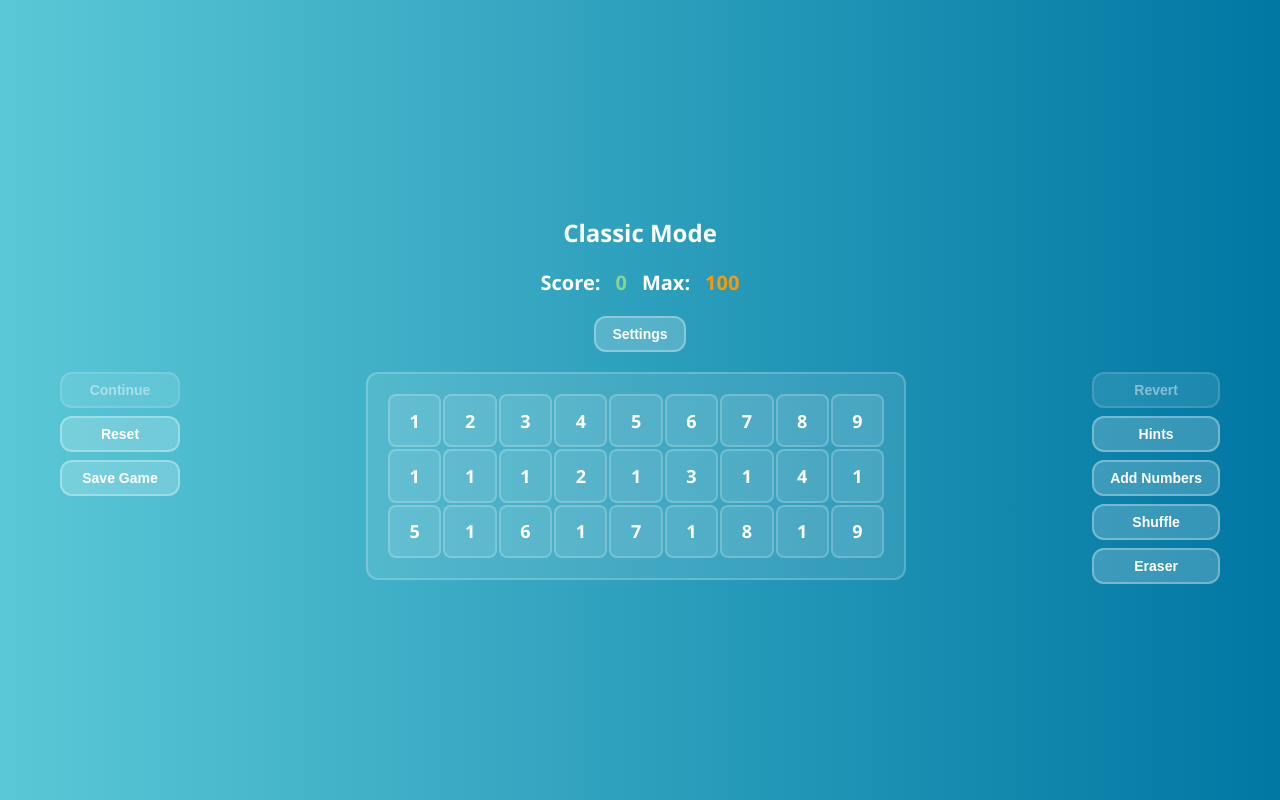
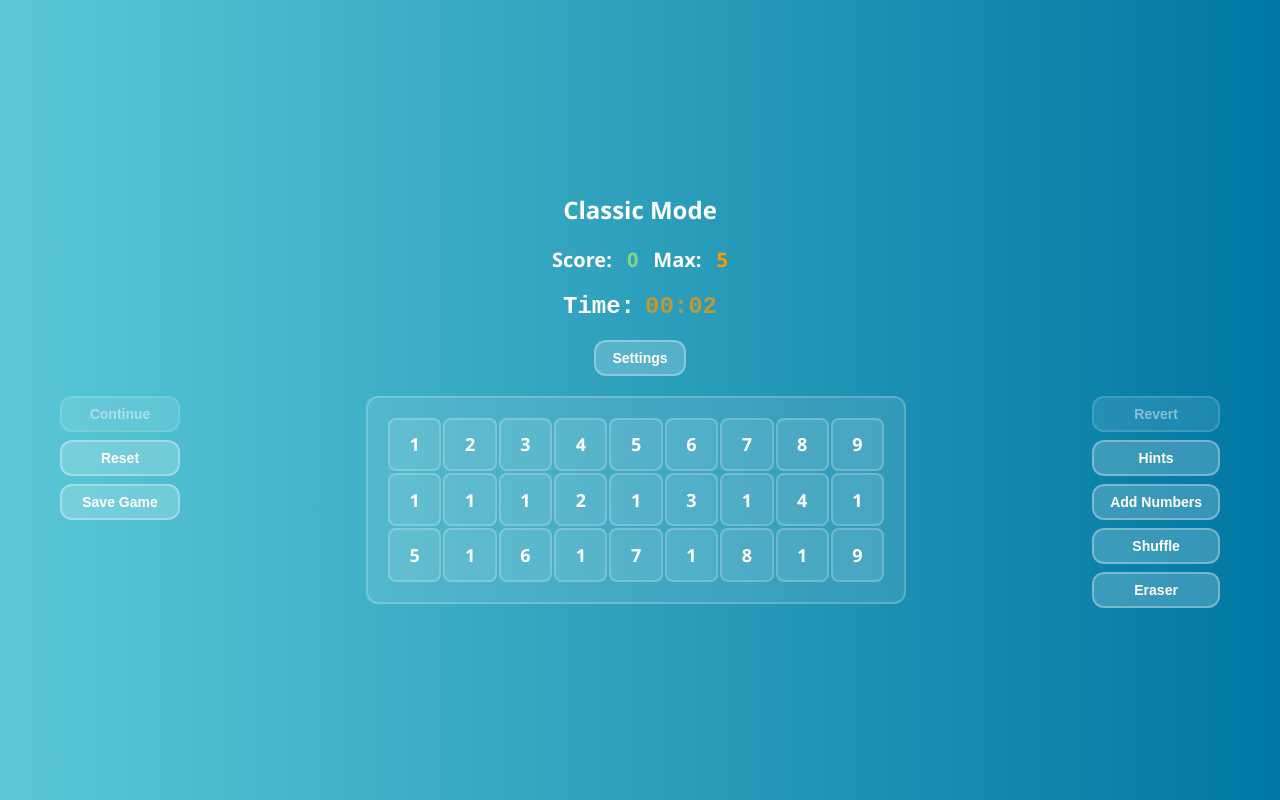
Before and after one commit to Yakubovskaya/pair-em-up, a website built with Vite: page index.html in a window 1280 px wide. Both pictures are taken after a click on the button "Classic". Built offline with nearby package versions, Linux system fonts and the light colour scheme.

Commit message:
feat: add timer to classic game mode

```diff
--- a/src/scripts/cell-selection-handler.js
+++ b/src/scripts/cell-selection-handler.js
@@ -1,5 +1,6 @@
 import { calculatePoints, addPoints, checkWin } from './score';
 import { renderWinScreen } from './render-win-screen';
+import { getTime, stopTimer } from './timer';
 
 let selectedCells = [];
 
@@ -134,7 +135,9 @@ const checkPairs = (cols) => {
   const isWin = checkWin();
 
   if (isWin) {
-    renderWinScreen(maxScore);
+    stopTimer();
+    const time = getTime();
+    renderWinScreen(maxScore, time);
   }
 
   removeMatchedCells();
--- a/src/scripts/render-win-screen.js
+++ b/src/scripts/render-win-screen.js
@@ -1,6 +1,7 @@
 import { resetScore } from './score';
+import { startClassicGame } from './start-classic-game';
 
-const renderWinScreen = (maxScore) => {
+const renderWinScreen = (maxScore, time) => {
   const gameContainer = document.querySelector('.game');
   if (gameContainer) {
     gameContainer.classList.add('hidden');
@@ -17,13 +18,16 @@ const renderWinScreen = (maxScore) => {
   winMessage.classList.add('win-screen__message');
   winMessage.textContent = `Congratulations! You reached ${maxScore} points!`;
 
+  const winTime = document.createElement('p');
+  winTime.classList.add('win-screen__time');
+  winTime.textContent = time;
+
   const playAgainButton = document.createElement('button');
   playAgainButton.classList.add('win-screen__button', 'button');
   playAgainButton.textContent = 'Play Again';
   playAgainButton.addEventListener('click', () => {
     winScreen.remove();
-    gameContainer.classList.remove('hidden');
-    resetScore();
+    startClassicGame();
   });
 
   const menuButton = document.createElement('button');
@@ -43,6 +47,7 @@ const renderWinScreen = (maxScore) => {
 
   winScreen.appendChild(winTitle);
   winScreen.appendChild(winMessage);
+  winScreen.appendChild(winTime);
   winScreen.appendChild(playAgainButton);
   winScreen.appendChild(menuButton);
 
--- a/src/scripts/score.js
+++ b/src/scripts/score.js
@@ -1,5 +1,5 @@
 let currentScore = 0;
-const maxScore = 100;
+const maxScore = 5;
 
 const calculatePoints = (firstCell, secondCell) => {
   const num1 = firstCell.number;
--- a/src/scripts/start-classic-game.js
+++ b/src/scripts/start-classic-game.js
@@ -1,5 +1,6 @@
 import { createClassicGrid, renderClassicGrid } from './render-classic-mode.js';
 import { resetScore, updateScoreDisplay } from './score.js';
+import { resetTimer, startTimer } from './timer.js';
 
 const onClassicButtonClick = () => {
   startClassicGame();
@@ -47,6 +48,20 @@ const startClassicGame = () => {
   scoreContainer.appendChild(maxLabel);
   scoreContainer.appendChild(maxValue);
 
+  const timerContainer = document.createElement('div');
+  timerContainer.classList.add('game__timer-container');
+
+  const timerLabel = document.createElement('span');
+  timerLabel.classList.add('game__timer-label');
+  timerLabel.textContent = 'Time:';
+
+  const timerValue = document.createElement('span');
+  timerValue.classList.add('game__timer-value');
+  timerValue.textContent = '00:00';
+
+  timerContainer.appendChild(timerLabel);
+  timerContainer.appendChild(timerValue);
+
   const controlButtonsContainer = document.createElement('div');
   controlButtonsContainer.classList.add('game__control-buttons');
 
@@ -60,7 +75,6 @@ const startClassicGame = () => {
   resetButton.textContent = 'Reset';
   resetButton.addEventListener('click', () => {
     startClassicGame();
-    resetScore();
   });
 
   const saveButton = document.createElement('button');
@@ -117,10 +131,15 @@ const startClassicGame = () => {
 
   gameContainer.appendChild(gameTitle);
   gameContainer.appendChild(scoreContainer);
+  gameContainer.appendChild(timerContainer);
   gameContainer.appendChild(settingsButton);
   gameContainer.appendChild(gameContentWrapper);
 
   document.body.appendChild(gameContainer);
+
+  resetScore();
+  resetTimer();
+  startTimer();
 
   updateScoreDisplay();
 
@@ -128,4 +147,4 @@ const startClassicGame = () => {
   renderClassicGrid(gameGridContainer);
 };
 
-export { onClassicButtonClick };
+export { startClassicGame, onClassicButtonClick };
--- /dev/null
+++ b/src/scripts/timer.js
@@ -0,0 +1,42 @@
+let seconds = 0;
+let interval = null;
+
+const startTimer = () => {
+  if (interval !== null) return;
+
+  interval = setInterval(() => {
+    seconds++;
+    updateDisplay();
+  }, 1000);
+};
+
+const updateDisplay = () => {
+  const element = document.querySelector('.game__timer-value');
+
+  const mins = Math.floor(seconds / 60);
+  const secs = seconds - mins * 60;
+
+  element.textContent = `${mins.toString().padStart(2, '0')}:${secs.toString().padStart(2, '0')}`;
+
+  return element;
+};
+
+const stopTimer = () => {
+  if (interval !== null) {
+    clearInterval(interval);
+    interval = null;
+  }
+};
+
+const resetTimer = () => {
+  stopTimer();
+  seconds = 0;
+  updateDisplay();
+};
+
+const getTime = () => {
+  const element = document.querySelector('.game__timer-value');
+  return element ? element.textContent : '00:00';
+};
+
+export { startTimer, stopTimer, resetTimer, getTime };
--- a/src/styles/_components.scss
+++ b/src/styles/_components.scss
@@ -110,6 +110,21 @@
 
 .game__max-value {
   color: #ff9800;
+}
+
+.game__timer-container {
+  display: flex;
+  align-items: center;
+  gap: 10px;
+  font-family: 'Courier New', monospace;
+  font-size: clamp(18px, 3vw, 24px);
+  font-weight: 700;
+  color: #ffffff;
+}
+
+.game__timer-value {
+  color: #ff9800;
+  opacity: 0.7;
 }
 
 .game__content-wrapper {
@@ -258,6 +273,14 @@
   margin: 0;
 }
 
+.win-screen__time {
+  font-family: 'Courier New', monospace;
+  text-align: center;
+  font-size: clamp(18px, 4vw, 24px);
+  font-weight: 700;
+  color: #ff9800;
+}
+
 .win-screen__button {
   min-width: 200px;
   padding: 15px 30px;
```
